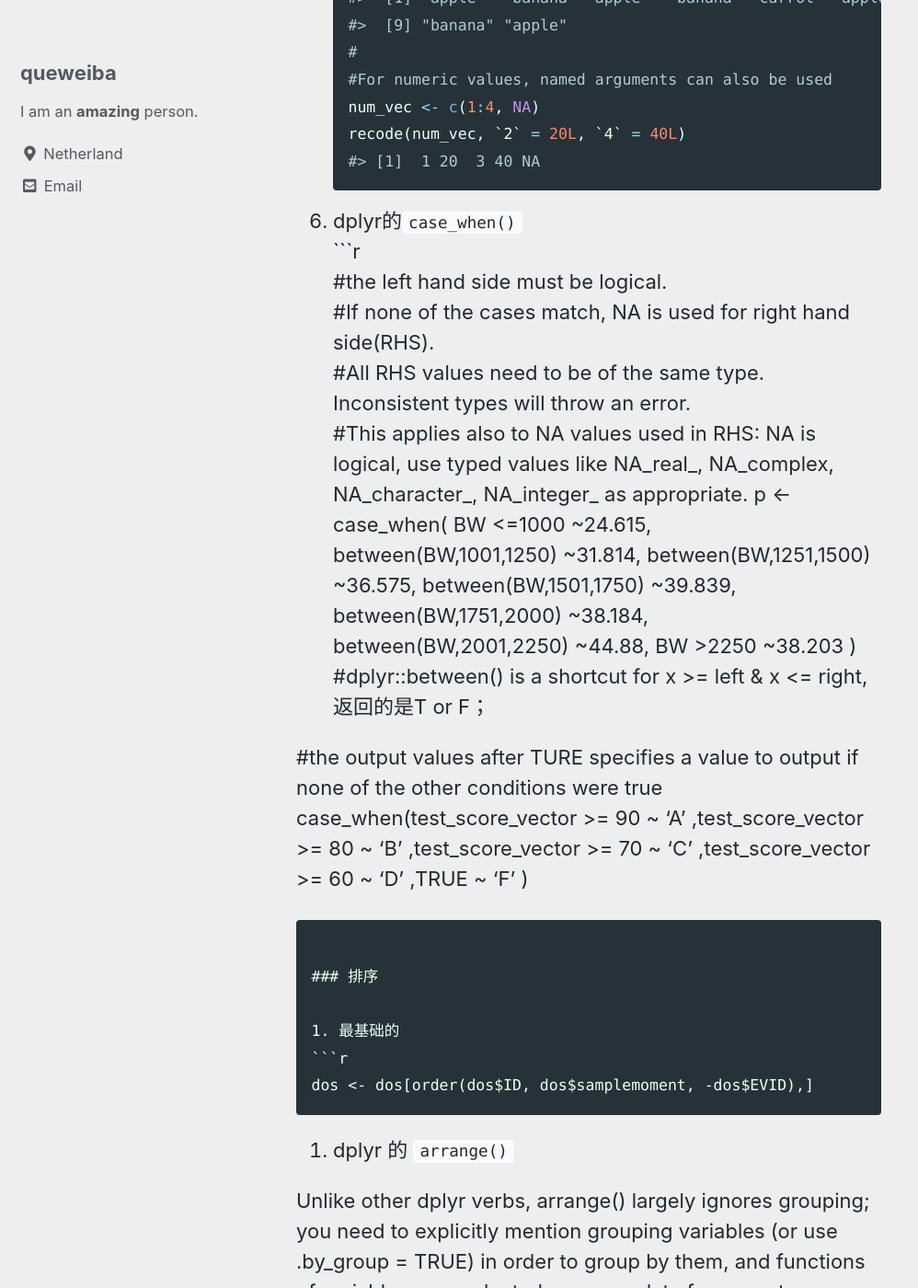
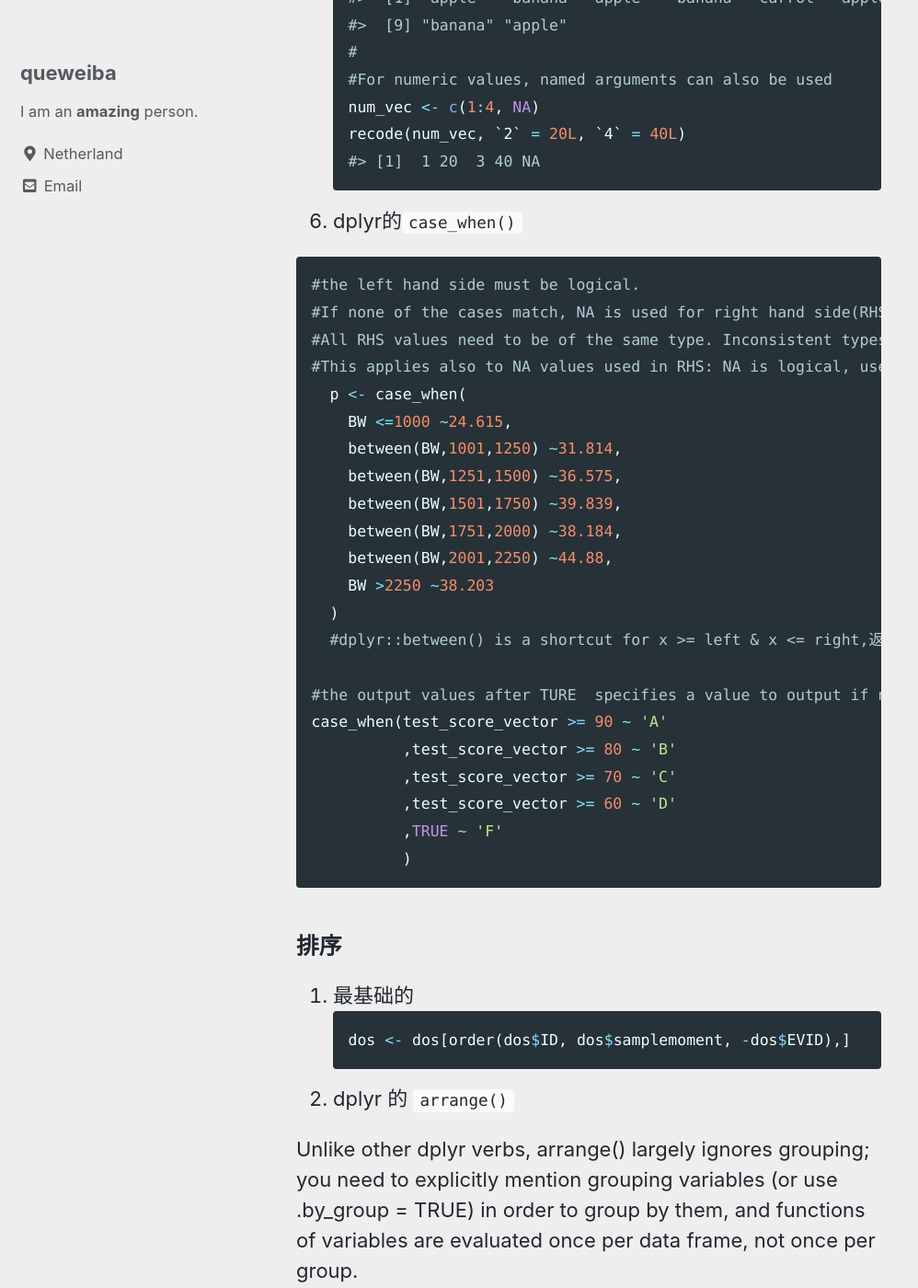
Before and after one commit to queweiba/que, a Jekyll site: the page built from _posts/21-01-02-R-basics.md, in a window 1280 px wide and 1400 px high, scrolled down 4550 px. Shown: the whole window at 92% size, without its empty margins (0-998 px from the left). Built offline with Jekyll 4.4.1, drawn with Linux system fonts in a browser that asks for light colours; cached includes are drawn as plain includes; some of the changed text lies outside the part shown.

Commit message:
Update 21-01-02-R-basics.md

````diff
--- a/_posts/21-01-02-R-basics.md
+++ b/_posts/21-01-02-R-basics.md
@@ -162,6 +162,7 @@ recode(num_vec, `2` = 20L, `4` = 40L)
 #> [1]  1 20  3 40 NA
 ```
 6. dplyr的`case_when()`
+
 ```r
 #the left hand side must be logical.
 #If none of the cases match, NA is used for right hand side(RHS).
@@ -210,7 +211,9 @@ rename(dataset, newname=oldname)
 ```
 
 ### 两个数据条件配对
-1. match，The match() function returns a vector of the position of first occurrence of the vector1 in vector2. If the element of the vector1 does not exist in vector2, NA is returned. 即这个返回的是第二个序列在第一个序列中的位置。第一个序列在第二个序列中没有对应的值则为NA。
+1. match
+
+The match() function returns a vector of the position of first occurrence of the vector1 in vector2. If the element of the vector1 does not exist in vector2, NA is returned. 即这个返回的是第二个序列在第一个序列中的位置。第一个序列在第二个序列中没有对应的值则为NA。
 ```r
 print(match(5, c(1,2,9,5,3,6,7,4,5)))
 #[1] 4
@@ -231,6 +234,7 @@ x
 #[1] 6 8 0 3
 ```
 nomatch option,如果想把NA替换为其他数字，可以使用match(..., nomatch=0)
+
 2. which () 这个返回的是True对应的位置
 ```r
 x <- c(1,5,8,4,6)
@@ -251,6 +255,7 @@ v1 %in% v2
 ```
 ### 比较
 1. identical
+
 identical是比较严格的比较，如果只想比较数值可以用“==”
 ```r
 identical(1, 1.)   ## TRUE in R (both are stored as doubles)
@@ -261,6 +266,7 @@ as.double(8) == as.integer(8)
 #[1] TRUE
 ```
 2. all.equal()
+
 all.equal(x, y) is a utility to compare R objects x and y testing ‘near equality’. If they are different, comparison is still made to some extent, and a report of the differences is returned.还可以用来比较list, environment and POSIXt
 ```r
 all.equal(pi, 355/113)
@@ -581,7 +587,9 @@ u_raw <- u_raw %>% mutate(across(.cols =ends_with("mg_ml"),~ ./1000))
 ```
 
 **group_by 多个变量的特殊性**
->When you group by multiple variables, each summary peels off one level of the grouping. That makes it easy to progressively roll-up a dataset.
+
+When you group by multiple variables, each summary peels off one level of the grouping. That makes it easy to progressively roll-up a dataset.
+
 ```r
 cars %>%
   group_by(am, gear) %>%
````
